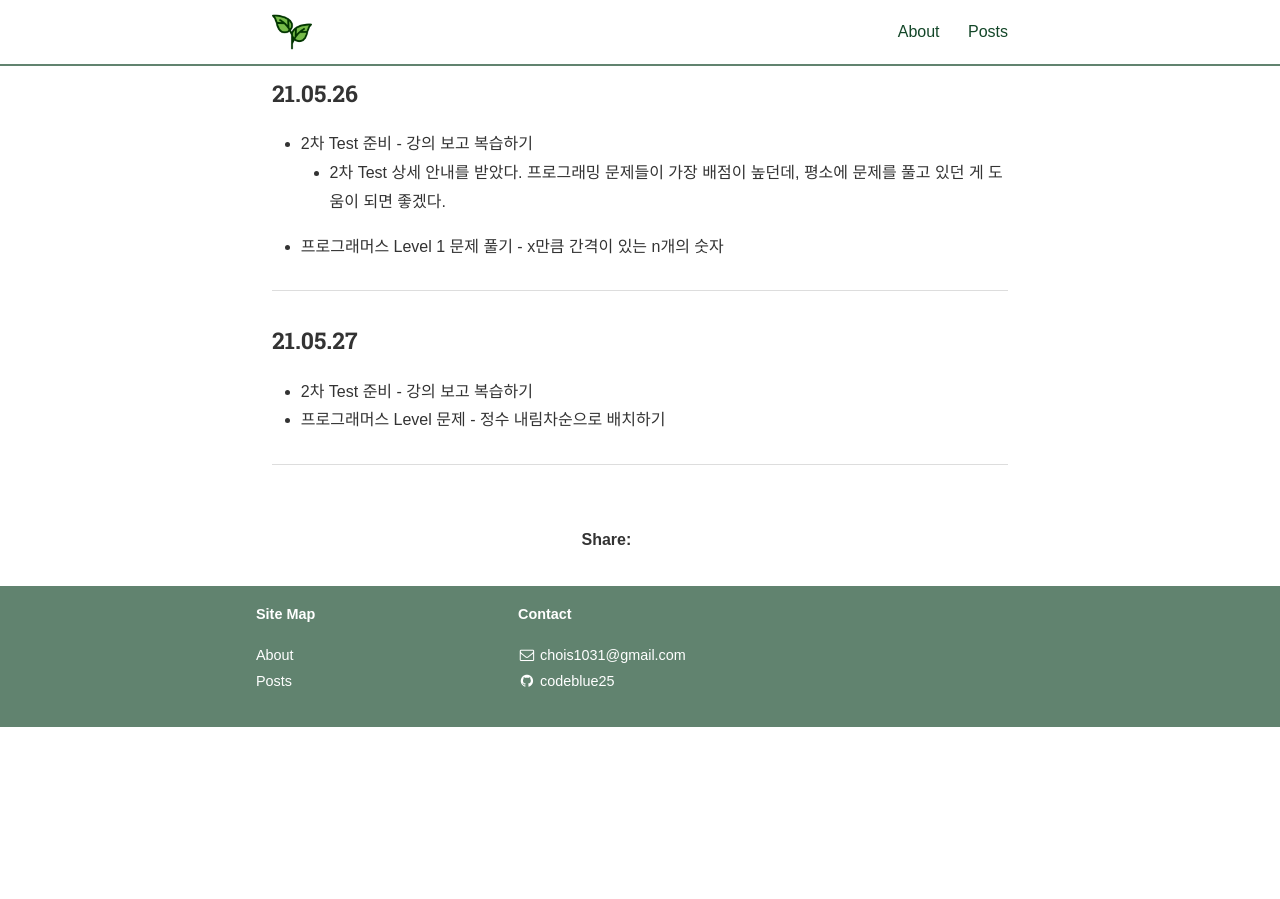
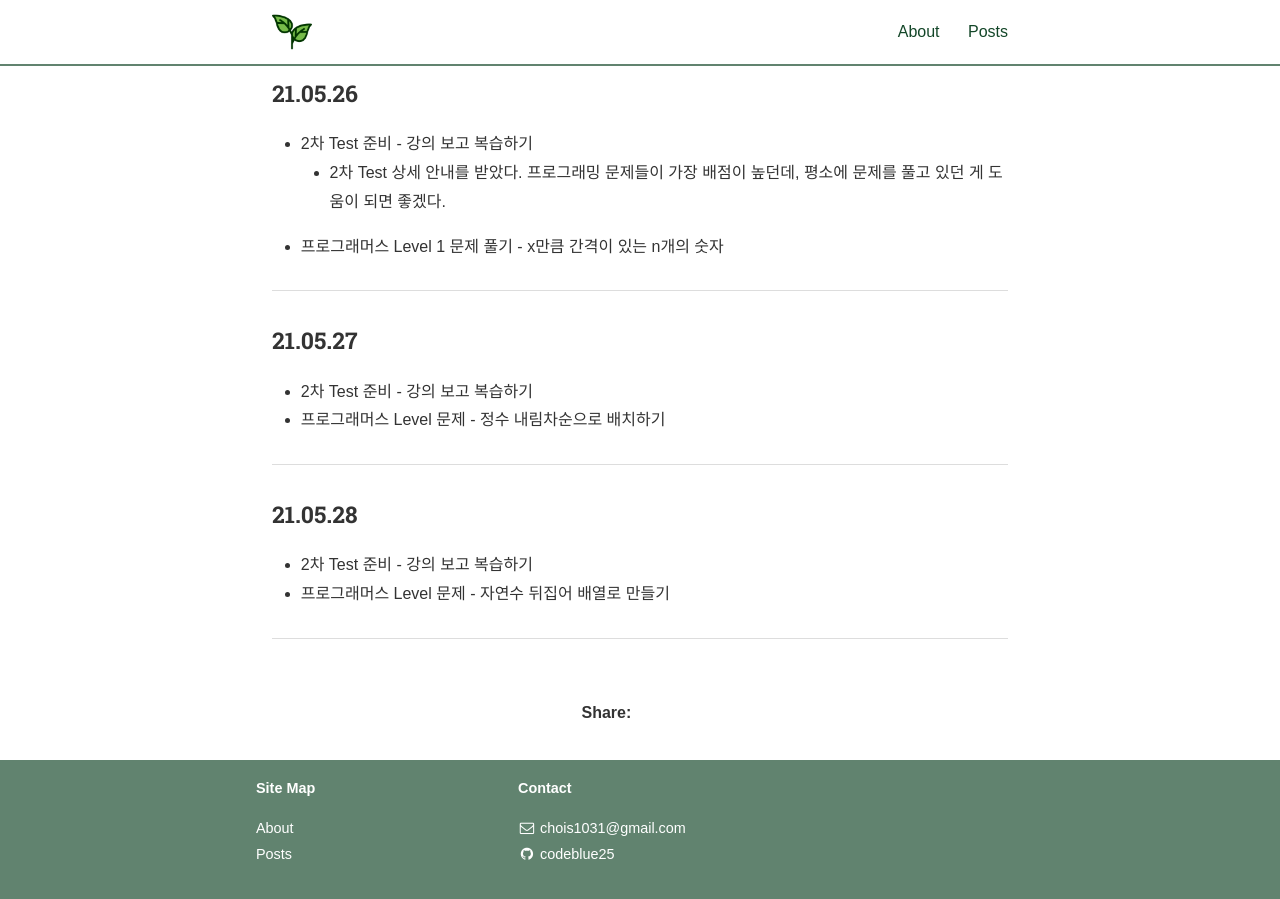
Before and after one commit to codeblue25/codeblue25.github.io, a Jekyll site: the page built from _posts/2021-05-23-0529.md, in a window 1280 px wide and 900 px high, scrolled down 674 px. Built offline with Jekyll 4.4.1, drawn with Linux system fonts in a browser that asks for light colours; nearby versions of some CDN libraries; some web fonts are replaced; a style sheet for code colours, icons or effects is not loaded; before the commit the page ends 1401 px from its top, so only the background shows below that.

Commit message:
210528 TIL

```diff
--- a/_posts/2021-05-23-0529.md
+++ b/_posts/2021-05-23-0529.md
@@ -36,3 +36,10 @@ categories: TIL
 - 프로그래머스 Level 문제 - 정수 내림차순으로 배치하기
 
 ---
+
+<h3>21.05.28</h3>
+
+- 2차 Test 준비 - 강의 보고 복습하기
+- 프로그래머스 Level 문제 - 자연수 뒤집어 배열로 만들기
+
+---
```
